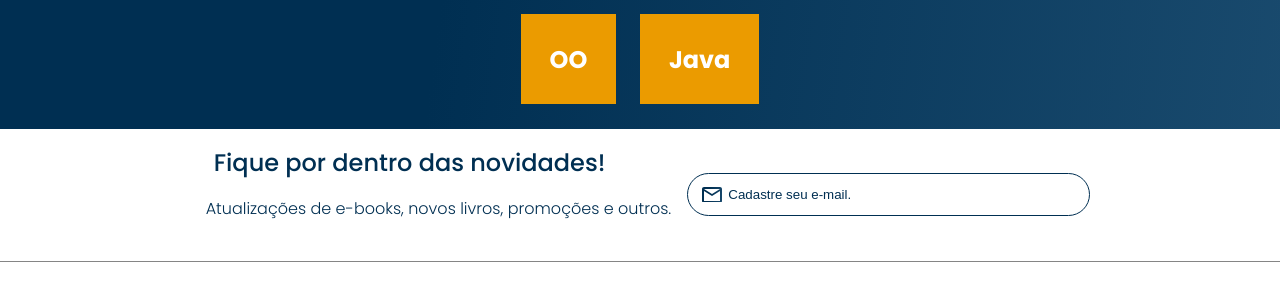
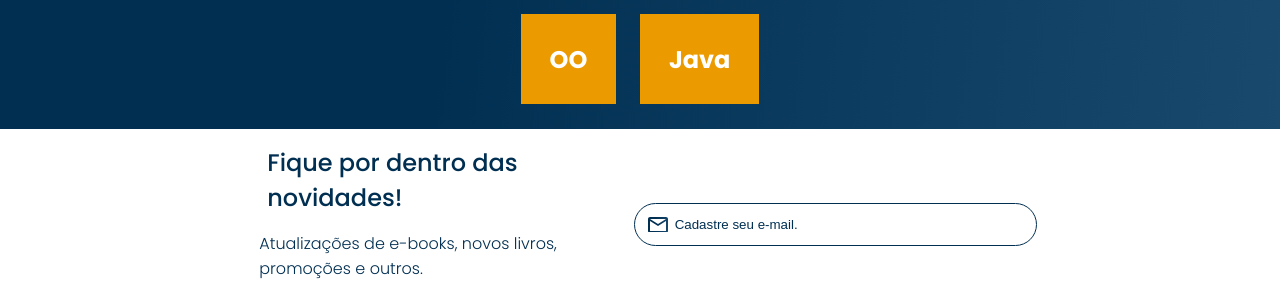
Before and after one commit to tcarlucci/alurabooks, a plain HTML site: page index.html in a window 1280 px wide. Shown: the part 2388-2671 px from the top of the page. Drawn offline with nearby package versions, Linux system fonts and the light colour scheme.

Commit message:
Fix path of some files

```diff
--- a/assets/css/banner/banner__search.css
+++ b/assets/css/banner/banner__search.css
@@ -8,7 +8,7 @@
 }
 
 .banner__search::placeholder {
-  background: url(../img/Pesquisa.svg) no-repeat;
+  background: url(../../img/Pesquisa.svg) no-repeat;
   background-position: 1em;
   color: var(--White-color);
   font: var(--main-font);
--- a/index.html
+++ b/index.html
@@ -36,23 +36,23 @@
     <link rel="stylesheet" href="./assets/css/banner/banner__title.css" />
 
     <!-- carrossel -->
-    <link rel="stylesheet" href="/assets/css/carrossel/buton/butons.css" />
-    <link rel="stylesheet" href="/assets/css/carrossel/buton/buton__acor.css" />
-    <link rel="stylesheet" href="/assets/css/carrossel/card/card.css" />
-    <link rel="stylesheet" href="/assets/css/carrossel/card/card__butons.css" />
-    <link rel="stylesheet" href="/assets/css/carrossel/card/card__description.css" />
-    <link rel="stylesheet" href="/assets/css/carrossel/carrossel/carrossel__swiper.css" />
-    <link rel="stylesheet" href="/assets/css/carrossel/carrossel/carrossel__title.css" />
-    <link rel="stylesheet" href="/assets/css/carrossel/description/description__text.css" />
-    <link rel="stylesheet" href="/assets/css/carrossel/description/description__title.css" />
-    <link rel="stylesheet" href="/assets/css/carrossel/description/description__title-book.css" />
-    <link rel="stylesheet" href="/assets/css/carrossel/swiper/swiper.css" />
-    <link rel="stylesheet" href="/assets/css/carrossel/swiper/swiper-button.css" />
-    <link rel="stylesheet" href="/assets/css/carrossel/swiper/swiper-pagination.css" />
-    <link rel="stylesheet" href="/assets/css/carrossel/swiper/swiper-scrollbar.css" />
-    <link rel="stylesheet" href="/assets/css/carrossel/swiper/swiper-wrapper.css" />
+    <link rel="stylesheet" href="./assets/css/carrossel/buton/butons.css" />
+    <link rel="stylesheet" href="./assets/css/carrossel/buton/buton__acor.css" />
+    <link rel="stylesheet" href="./assets/css/carrossel/card/card.css" />
+    <link rel="stylesheet" href="./assets/css/carrossel/card/card__butons.css" />
+    <link rel="stylesheet" href="./assets/css/carrossel/card/card__description.css" />
+    <link rel="stylesheet" href="./assets/css/carrossel/carrossel/carrossel__swiper.css" />
+    <link rel="stylesheet" href="./assets/css/carrossel/carrossel/carrossel__title.css" />
+    <link rel="stylesheet" href="./assets/css/carrossel/description/description__text.css" />
+    <link rel="stylesheet" href="./assets/css/carrossel/description/description__title.css" />
+    <link rel="stylesheet" href="./assets/css/carrossel/description/description__title-book.css" />
+    <link rel="stylesheet" href="./assets/css/carrossel/swiper/swiper.css" />
+    <link rel="stylesheet" href="./assets/css/carrossel/swiper/swiper-button.css" />
+    <link rel="stylesheet" href="./assets/css/carrossel/swiper/swiper-pagination.css" />
+    <link rel="stylesheet" href="./assets/css/carrossel/swiper/swiper-scrollbar.css" />
+    <link rel="stylesheet" href="./assets/css/carrossel/swiper/swiper-wrapper.css" />
 
-    <link rel="stylesheet" href="/assets/css/white__bar.css" />
+    <link rel="stylesheet" href="./assets/css/white__bar.css" />
 
     <!-- topics -->
     <link rel="stylesheet" href="./assets/css/topics/topics.css" />
@@ -63,7 +63,7 @@
 
     <!-- registration -->
     <link rel="stylesheet" href="./assets/css/registration/registration.css" />
-    <link rel="stylesheet" href="./assets/css/registration/registration__description" />
+    <link rel="stylesheet" href="./assets/css/registration/registration__description.css" />
     <link rel="stylesheet" href="./assets/css/registration/registration__email.css" />
     <link rel="stylesheet" href="./assets/css/registration/registration__text.css" />
     <link rel="stylesheet" href="./assets/css/registration/registration__title.css" />
```
